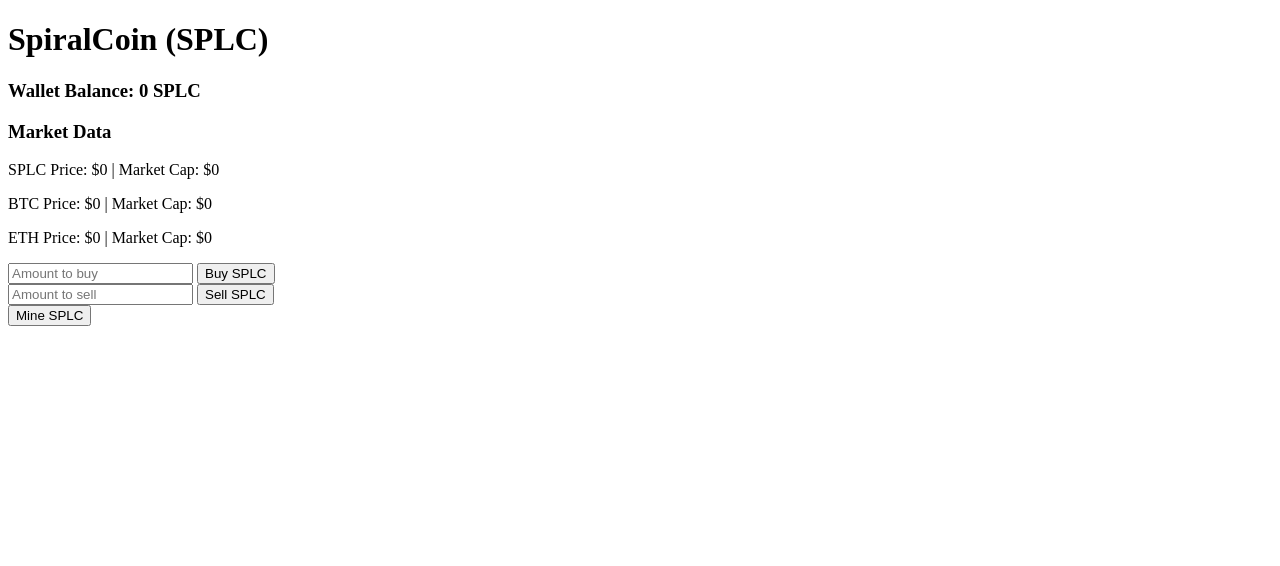
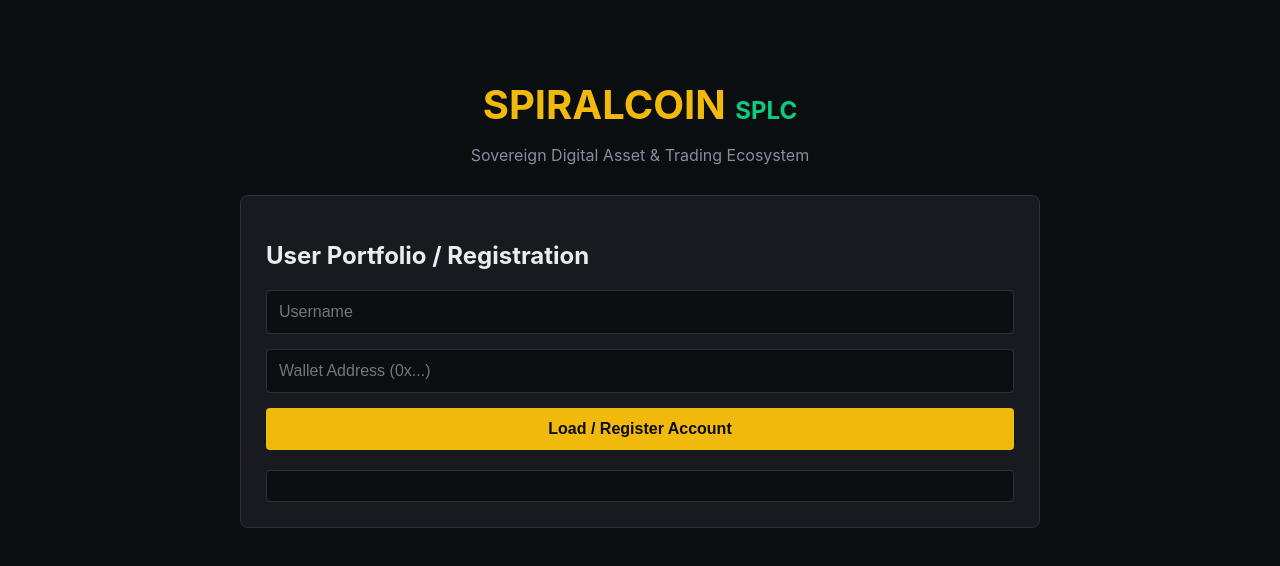
Before and after one commit to SpiralCoinOfficial/spiralcoin, a website: page public/index.html in a window 1280 px wide. Drawn offline with Linux system fonts and the light colour scheme; no server answers.

Commit message:
feat: setup full-stack architecture with frontend dashboard and database integration

```diff
--- /dev/null
+++ b/public/css/style.css
@@ -0,0 +1,69 @@
+body {
+    font-family: -apple-system, BlinkMacSystemFont, "Segoe UI", Roboto, Helvetica, Arial, sans-serif;
+    background-color: #0b0e11;
+    color: #eaecef;
+    margin: 0;
+    padding: 20px;
+}
+.container {
+    max-width: 800px;
+    margin: 40px auto;
+    padding: 20px;
+}
+header {
+    text-align: center;
+    margin-bottom: 30px;
+}
+h1 {
+    margin: 0;
+    font-size: 2.5rem;
+    color: #f0b90b;
+}
+.ticker {
+    font-size: 1.5rem;
+    color: #0ecb81;
+}
+.subtitle {
+    color: #848e9c;
+}
+.card {
+    background-color: #181a20;
+    padding: 25px;
+    border-radius: 8px;
+    border: 1px solid #2b313a;
+}
+form {
+    display: flex;
+    flex-direction: column;
+    gap: 15px;
+}
+input {
+    padding: 12px;
+    border-radius: 4px;
+    border: 1px solid #2b313a;
+    background-color: #0b0e11;
+    color: #eaecef;
+    font-size: 1rem;
+}
+button {
+    padding: 12px;
+    border-radius: 4px;
+    border: none;
+    background-color: #f0b90b;
+    color: #0b0e11;
+    font-weight: bold;
+    font-size: 1rem;
+    cursor: pointer;
+}
+button:hover {
+    background-color: #fcd535;
+}
+.output-box {
+    margin-top: 20px;
+    padding: 15px;
+    background-color: #0b0e11;
+    border: 1px solid #2b313a;
+    border-radius: 4px;
+    font-family: monospace;
+    white-space: pre-wrap;
+}
--- a/public/index.html
+++ b/public/index.html
@@ -2,30 +2,30 @@
 <html lang="en">
 <head>
     <meta charset="UTF-8">
-    <title>SpiralCoin (SPLC) Dashboard</title>
+    <meta name="viewport" content="width=device-width, initial-scale=1.0">
+    <title>SPIRALCOIN (SPLC) Platform</title>
+    <link rel="stylesheet" href="css/style.css">
 </head>
 <body>
-    <h1>SpiralCoin (SPLC)</h1>
-    <div>
-        <h3>Wallet Balance: <span id="walletBalance">0</span> SPLC</h3>
+    <div class="container">
+        <header>
+            <h1>SPIRALCOIN <span class="ticker">SPLC</span></h1>
+            <p class="subtitle">Sovereign Digital Asset & Trading Ecosystem</p>
+        </header>
+
+        <main>
+            <section class="card">
+                <h2>User Portfolio / Registration</h2>
+                <form id="userForm">
+                    <input type="text" id="username" placeholder="Username" required>
+                    <input type="text" id="walletAddress" placeholder="Wallet Address (0x...)" required>
+                    <button type="submit">Load / Register Account</button>
+                </form>
+                <div id="output" class="output-box"></div>
+            </section>
+        </main>
     </div>
-    <div>
-        <h3>Market Data</h3>
-        <p>SPLC Price: $<span id="splcPrice">0</span> | Market Cap: $<span id="splcMarketCap">0</span></p>
-        <p>BTC Price: $<span id="btcPrice">0</span> | Market Cap: $<span id="btcMarketCap">0</span></p>
-        <p>ETH Price: $<span id="ethPrice">0</span> | Market Cap: $<span id="ethMarketCap">0</span></p>
-    </div>
-    <div>
-        <input type="number" id="buyAmount" placeholder="Amount to buy">
-        <button id="buyButton">Buy SPLC</button>
-    </div>
-    <div>
-        <input type="number" id="sellAmount" placeholder="Amount to sell">
-        <button id="sellButton">Sell SPLC</button>
-    </div>
-    <div>
-        <button id="mineButton">Mine SPLC</button>
-    </div>
-    <script src="script.js"></script>
+
+    <script src="js/app.js"></script>
 </body>
 </html>
--- /dev/null
+++ b/public/js/app.js
@@ -0,0 +1,20 @@
+document.getElementById('userForm').addEventListener('submit', async (e) => {
+    e.preventDefault();
+    const username = document.getElementById('username').value;
+    const walletAddress = document.getElementById('walletAddress').value;
+    const outputBox = document.getElementById('output');
+
+    outputBox.textContent = 'Connecting to network...';
+
+    try {
+        const response = await fetch('/api/user', {
+            method: 'POST',
+            headers: { 'Content-Type': 'application/json' },
+            body: JSON.stringify({ username, walletAddress })
+        });
+        const data = await response.json();
+        outputBox.textContent = JSON.stringify(data, null, 2);
+    } catch (err) {
+        outputBox.textContent = 'Error: ' + err.message;
+    }
+});
```
Also changed, not shown: models/User.js (added, +10 -0 lines), package.json (+5 -3 lines), server.js (+28 -43 lines), 2 other files.
